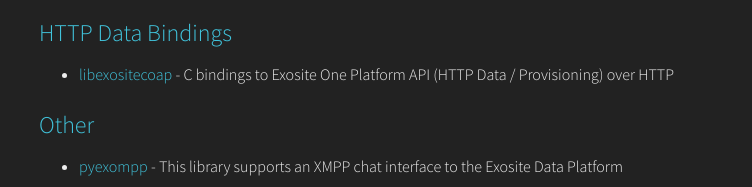
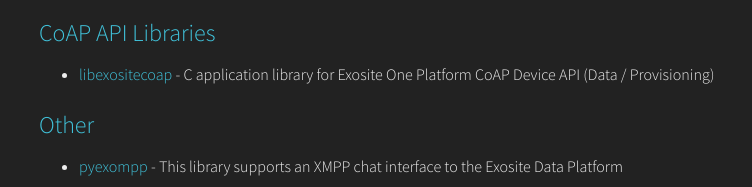
Before and after one commit to exosite-labs/exosite-labs.github.io, a plain HTML site: page index.html in a window 1280 px wide. Shown: the part 547-734 px from the top of the page, 9-761 px from the left. Drawn offline with Linux system fonts and the light colour scheme.

Commit message:
CoAP is Not HTTP

```diff
--- a/index.html
+++ b/index.html
@@ -47,9 +47,9 @@
       <li><a href="https://github.com/exosite-labs/javaonep">javaonep</a> - Java bindings to Exosite One Platform API (JSON RPC) over HTTP</li>
       <li><a href="https://github.com/exosite-labs/cocoaonep">cocoaonep</a> - Cocoa iOS bindings to Exosite One Platform API (JSON RPC) over HTTP</li>
     </ul>
-    <h2>HTTP Data Bindings</h2>
+    <h2>CoAP API Libraries</h2>
     <ul>
-      <li><a href="https://github.com/exosite-labs/libexositecoap">libexositecoap</a> - C bindings to Exosite One Platform API (HTTP Data / Provisioning) over HTTP</li>
+      <li><a href="https://github.com/exosite-labs/libexositecoap">libexositecoap</a> - C application library for Exosite One Platform CoAP Device API (Data / Provisioning)</li>
     </ul>
     <h2>Other</h2>
     <ul>
```
